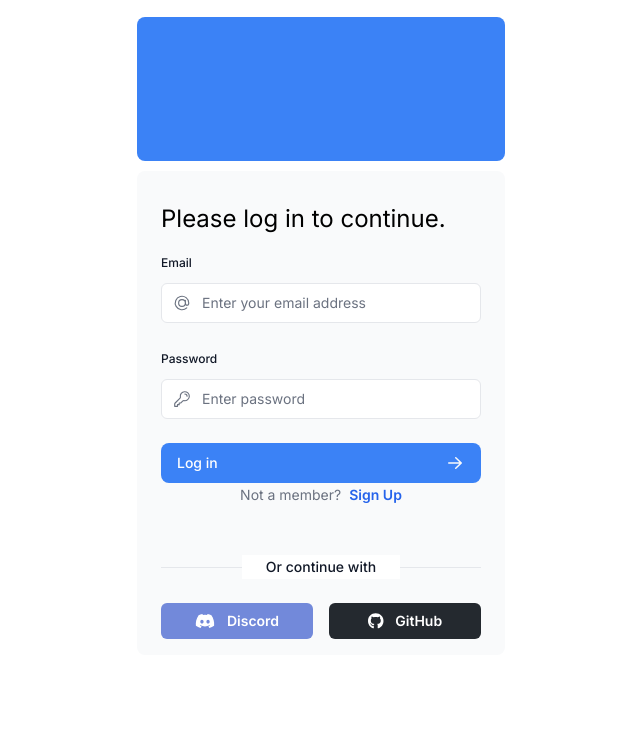
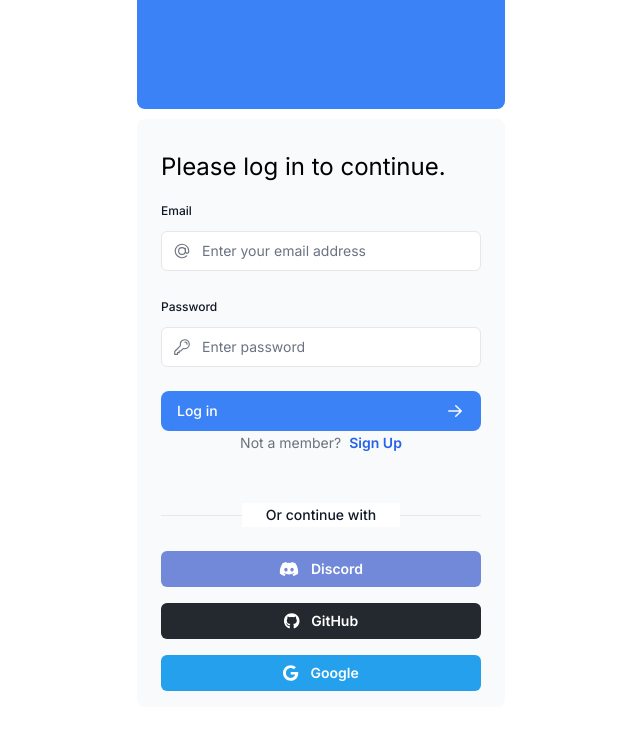
Before and after one commit to G1anpierre/next-fullstack-todo-app, a Next.js app: page /en/login in a window 1280 px wide. Shown: the top 730 px of the page, without its empty margins (319-959 px from the left). Built offline with nearby package versions, Linux system fonts and the light colour scheme.

Commit message:
add authentication with google

```diff
--- a/auth.ts
+++ b/auth.ts
@@ -1,6 +1,7 @@
 import CredentialsProvider from 'next-auth/providers/credentials'
 import GitHubProvider from 'next-auth/providers/github'
 import DiscordProvider from 'next-auth/providers/discord'
+import GoogleProvider from 'next-auth/providers/google'
 import {NextAuthOptions} from 'next-auth'
 
 import bcrypt from 'bcrypt'
@@ -27,6 +28,10 @@ const auth: NextAuthOptions = {
     DiscordProvider({
       clientId: process.env.DISCORD_CLIENT_ID || '',
       clientSecret: process.env.DISCORD_CLIENT_SECRET || '',
+    }),
+    GoogleProvider({
+      clientId: process.env.GOOGLE_CLIENT_ID || '',
+      clientSecret: process.env.GOOGLE_CLIENT_SECRET || '',
     }),
     CredentialsProvider({
       name: 'Credentials',
--- a/src/app/components/LoginForm.tsx
+++ b/src/app/components/LoginForm.tsx
@@ -17,7 +17,7 @@ import {getClassNames} from '../lib/utils'
 import {toast} from 'sonner'
 import {useRouter} from 'next/navigation'
 import {FontAwesomeIcon} from '@fortawesome/react-fontawesome'
-import {faGithub, faDiscord} from '@fortawesome/free-brands-svg-icons'
+import {faGithub, faDiscord, faGoogle} from '@fortawesome/free-brands-svg-icons'
 
 type IFormInput = {
   email: string
@@ -143,7 +143,7 @@ export default function LoginForm() {
             </span>
           </div>
         </div>
-        <div className="mt-6 grid grid-cols-2 gap-4">
+        <div className="mt-6 grid grid-cols-1 gap-4">
           <button
             onClick={() =>
               signIn('discord', {
@@ -156,7 +156,6 @@ export default function LoginForm() {
             <FontAwesomeIcon icon={faDiscord} />
             <span className="text-sm font-semibold leading-6">Discord</span>
           </button>
-
           <button
             onClick={() =>
               signIn('github', {
@@ -168,6 +167,18 @@ export default function LoginForm() {
           >
             <FontAwesomeIcon icon={faGithub} />
             <span className="text-sm font-semibold leading-6">GitHub</span>
+          </button>
+          <button
+            onClick={() =>
+              signIn('google', {
+                callbackUrl: `${window.location.origin}/dashboard`,
+              })
+            }
+            type="button"
+            className="flex w-full items-center justify-center gap-3 rounded-md bg-[#24a0ed] px-3 py-1.5 text-white focus-visible:outline focus-visible:outline-2 focus-visible:outline-offset-2 focus-visible:outline-[#24292F]"
+          >
+            <FontAwesomeIcon icon={faGoogle} />
+            <span className="text-sm font-semibold leading-6">Google</span>
           </button>
         </div>
       </div>
```
